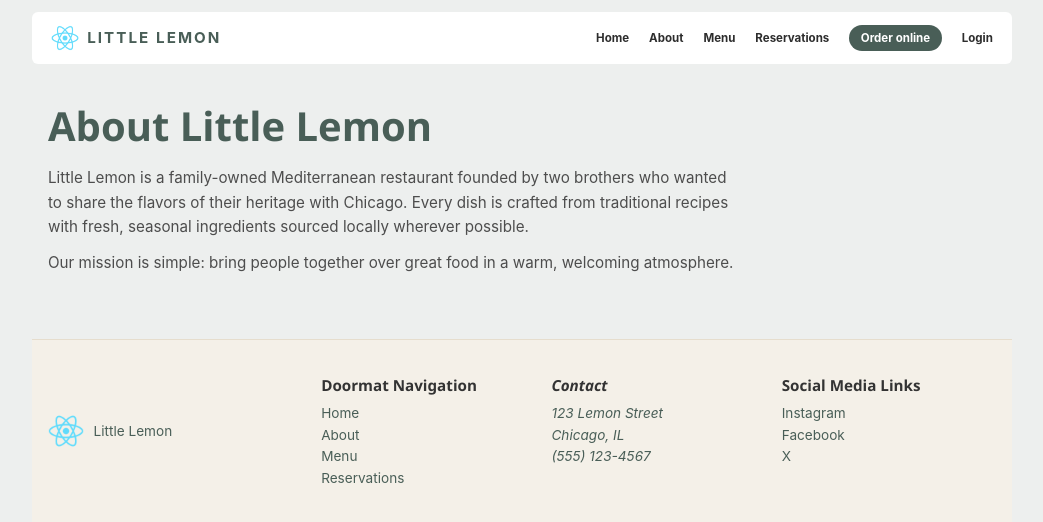
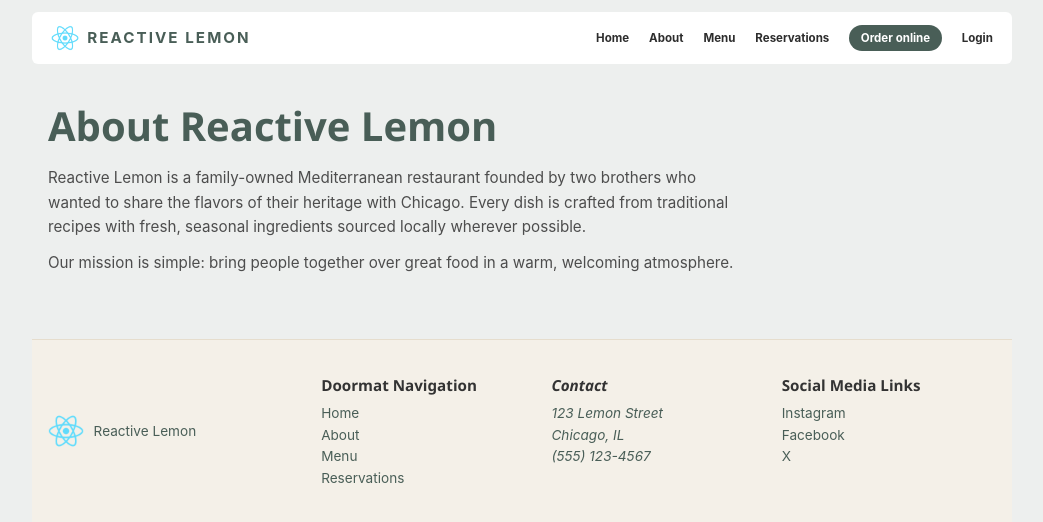
Before and after one commit to CatoG/LemonCapstone, a React (Create React App) app in the folder lemon_capstone/: page /about in a window 1280 px wide. Shown: the top 522 px of the page, without its empty margins (118-1161 px from the left). Built offline with nearby package versions, Linux system fonts and the light colour scheme.

Commit message:
final adjustments

```diff
--- a/lemon_capstone/public/index.html
+++ b/lemon_capstone/public/index.html
@@ -7,12 +7,12 @@
     <meta name="theme-color" content="#000000" />
     <meta
       name="description"
-      content="Little Lemon is a family-owned Mediterranean restaurant in Chicago offering fresh flavors and easy online table reservations."
+      content="Reactive Lemon is a family-owned Mediterranean restaurant in Chicago offering fresh flavors and easy online table reservations."
     />
-    <meta name="og:title" content="Little Lemon Restaurant" />
+    <meta name="og:title" content="Reactive Lemon Restaurant" />
     <meta
       name="og:description"
-      content="Discover Little Lemon's modern Mediterranean menu and reserve your table online in seconds."
+      content="Discover Reactive Lemon's modern Mediterranean menu and reserve your table online in seconds."
     />
     <meta name="og:image" content="%PUBLIC_URL%/logo512.png" />
     <link rel="apple-touch-icon" href="%PUBLIC_URL%/logo192.png" />
@@ -31,7 +31,7 @@
       work correctly both with client-side routing and a non-root public URL.
       Learn how to configure a non-root public URL by running `npm run build`.
     -->
-    <title>Little Lemon Restaurant</title>
+    <title>Reactive Lemon Restaurant</title>
   </head>
   <body class="app-body">
     <noscript>You need to enable JavaScript to run this app.</noscript>
--- a/lemon_capstone/src/components/About.js
+++ b/lemon_capstone/src/components/About.js
@@ -1,9 +1,9 @@
 function About() {
   return (
     <section className="stub-page" aria-labelledby="about-title">
-      <h1 id="about-title">About Little Lemon</h1>
+      <h1 id="about-title">About Reactive Lemon</h1>
       <p>
-        Little Lemon is a family-owned Mediterranean restaurant founded by two
+        Reactive Lemon is a family-owned Mediterranean restaurant founded by two
         brothers who wanted to share the flavors of their heritage with
         Chicago. Every dish is crafted from traditional recipes with fresh,
         seasonal ingredients sourced locally wherever possible.
--- a/lemon_capstone/src/components/BookingPage.js
+++ b/lemon_capstone/src/components/BookingPage.js
@@ -4,7 +4,7 @@ function BookingPage({ availableTimes, dispatch, bookingData, submitForm }) {
   return (
     <section className="booking-page" aria-labelledby="booking-title">
       <h1 id="booking-title">Reserve a table</h1>
-      <p>Book your table at Little Lemon in just a few steps.</p>
+      <p>Book your table at Reactive Lemon in just a few steps.</p>
       <BookingForm
         availableTimes={availableTimes}
         dispatch={dispatch}
--- a/lemon_capstone/src/components/CallToAction.js
+++ b/lemon_capstone/src/components/CallToAction.js
@@ -4,7 +4,7 @@ function CallToAction() {
   return (
     <section className="hero-section" aria-labelledby="hero-title">
       <div className="hero-copy">
-        <h1 id="hero-title">Little Lemon</h1>
+        <h1 id="hero-title">Reactive Lemon</h1>
         <h2>Chicago</h2>
         <p>
           We are a family owned Mediterranean restaurant, focused on
--- a/lemon_capstone/src/components/Chicago.js
+++ b/lemon_capstone/src/components/Chicago.js
@@ -2,10 +2,10 @@ function Chicago() {
   return (
     <section className="chicago-section" aria-labelledby="chicago-title">
       <div className="chicago-copy">
-        <h2 id="chicago-title">Little Lemon Chicago</h2>
+        <h2 id="chicago-title">Reactive Lemon Chicago</h2>
         <h3>Family owned for two generations</h3>
         <p>
-          Little Lemon started as a small neighborhood kitchen where two
+          Reactive Lemon started as a small neighborhood kitchen where two
           brothers shared classic Mediterranean recipes with their community.
         </p>
         <p>
--- a/lemon_capstone/src/components/ConfirmedBooking.js
+++ b/lemon_capstone/src/components/ConfirmedBooking.js
@@ -4,7 +4,7 @@ function ConfirmedBooking() {
   return (
     <section className="confirmed-booking" aria-labelledby="confirmed-title">
       <h1 id="confirmed-title">Booking Confirmed!</h1>
-      <p>Thank you for your reservation at Little Lemon.</p>
+      <p>Thank you for your reservation at Reactive Lemon.</p>
       <p>We look forward to welcoming you. See you soon!</p>
       <Link className="hero-cta" to="/">Back to Home</Link>
     </section>
--- a/lemon_capstone/src/components/Footer.js
+++ b/lemon_capstone/src/components/Footer.js
@@ -4,8 +4,8 @@ function Footer() {
   return (
     <footer className="site-footer">
       <div className="footer-brand">
-        <img src="/logo192.png" alt="Little Lemon logo" width="36" height="36" />
-        <p>Little Lemon</p>
+        <img src="/logo192.png" alt="Reactive Lemon logo" width="36" height="36" />
+        <p>Reactive Lemon</p>
       </div>
 
       <nav aria-labelledby="footer-nav-heading">
--- a/lemon_capstone/src/components/Header.js
+++ b/lemon_capstone/src/components/Header.js
@@ -1,8 +1,8 @@
 function Header() {
   return (
-    <header className="site-header" aria-label="Little Lemon">
-      <img src="/logo192.png" alt="Little Lemon logo" width="28" height="28" />
-      <span>Little Lemon</span>
+    <header className="site-header" aria-label="Reactive Lemon">
+      <img src="/logo192.png" alt="Reactive Lemon logo" width="28" height="28" />
+      <span>Reactive Lemon</span>
     </header>
   );
 }
```
Also changed, not shown: 2 other files (tests, documents, lock files or other folders).
